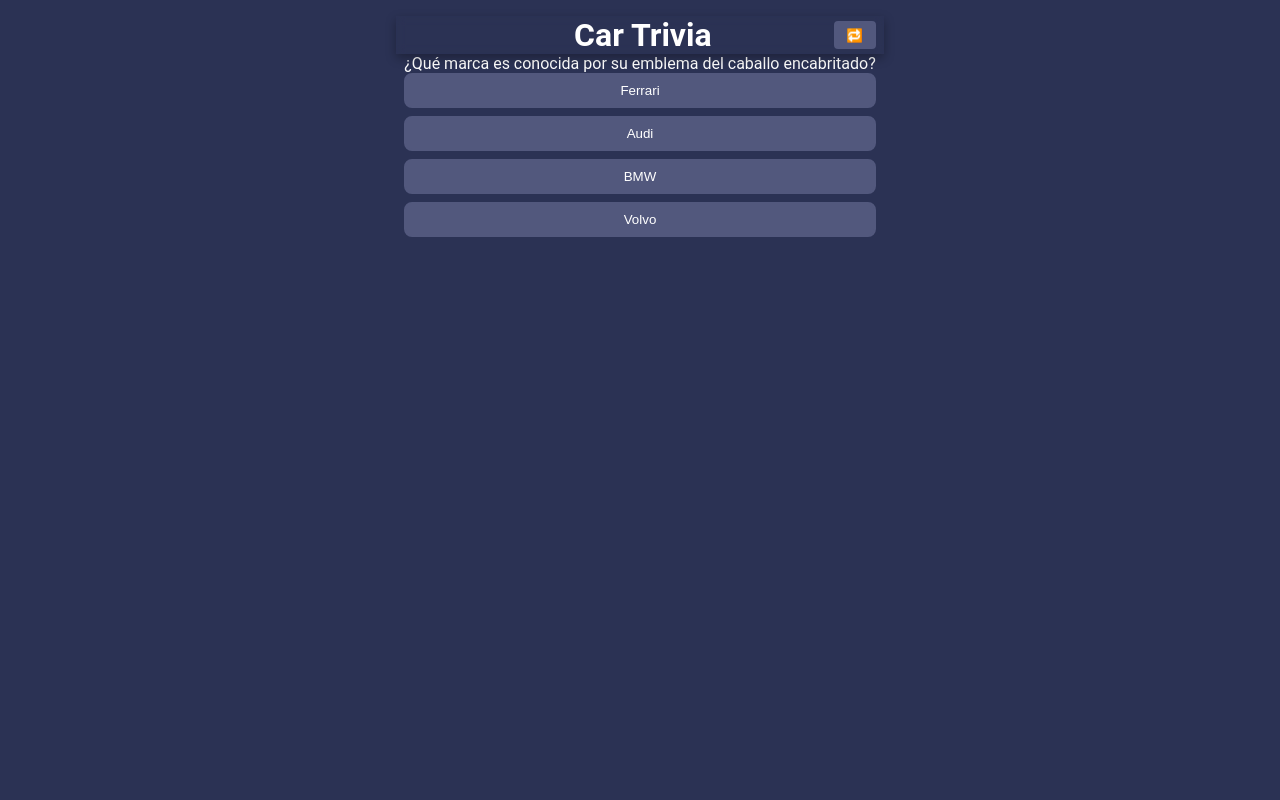
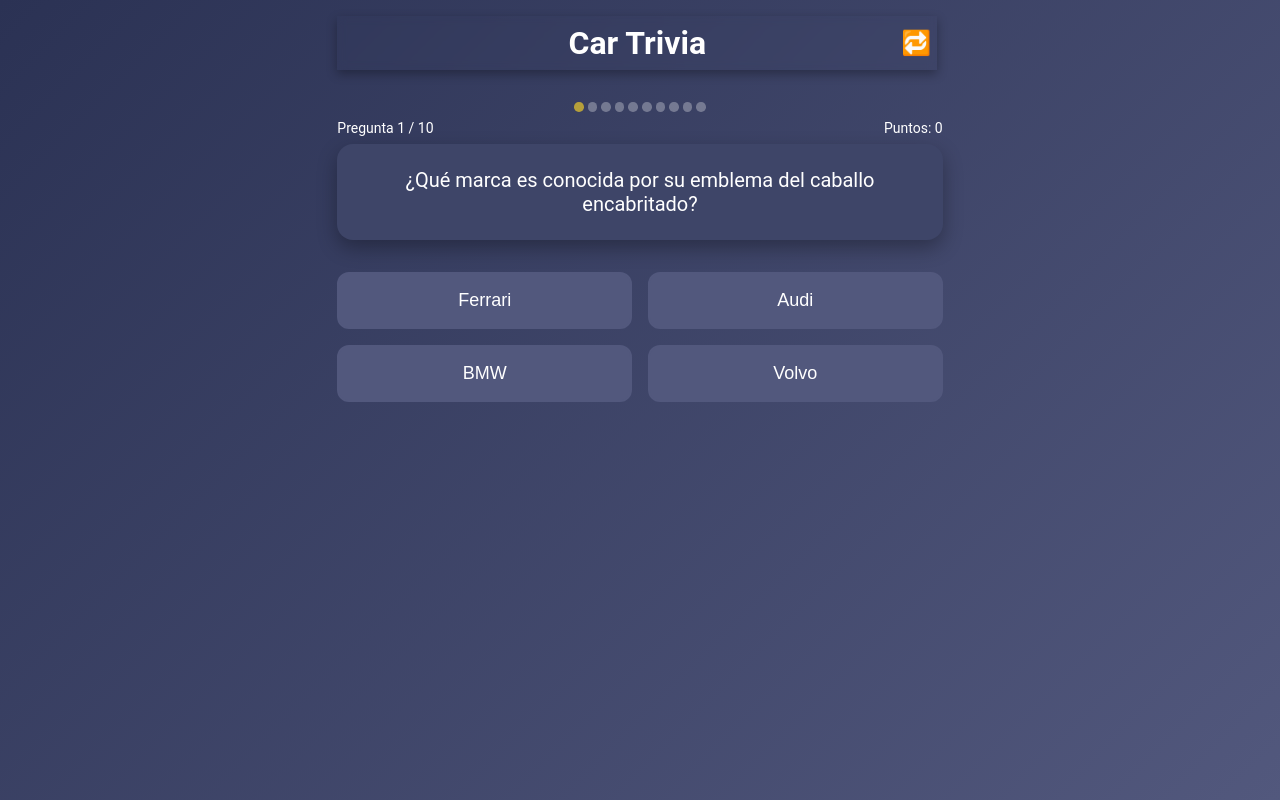
Before and after one commit to AlexanderHB2022/Car-Trivia, a React (Vite) app: page / in a window 1280 px wide. Built offline with nearby package versions, Linux system fonts and the light colour scheme.

Commit message:
style: improve trivia UI

```diff
--- a/src/App.js
+++ b/src/App.js
@@ -17,12 +17,14 @@
     showResult,
     score,
     restart,
+    current,
+    total,
   } = useTrivia();
 
   return (
     <GameLayout>
       <TopBar title="Car Trivia" actionIcon="🔁" onAction={restart} />
-      <QuestionCard text={question} />
+      <QuestionCard text={question} current={current} total={total} score={score} />
       <OptionsGrid
         options={options}
         onSelect={handleOption}
--- a/src/components/OptionsGrid.js
+++ b/src/components/OptionsGrid.js
@@ -2,31 +2,17 @@
 
 export default function OptionsGrid({ options, onSelect, locked, selected, correctIndex }) {
   return (
-    <div className="options-grid" role="group" style={{ display: "grid", gap: "0.5rem", width: "100%" }}>
+    <div key={options.join("-")} className="options-grid fade-in" role="group">
       {options.map((opt, idx) => {
-        const baseStyle = {
-          background: "var(--color3)",
-          color: "var(--text-color)",
-          border: "2px solid var(--color3)",
-          borderRadius: "8px",
-          padding: "0.5rem 1rem",
-          cursor: locked ? "default" : "pointer",
-          margin: 0,
-        };
+        let state = "";
         if (locked) {
-          if (idx === correctIndex) {
-            baseStyle.background = "var(--correct)";
-            baseStyle.borderColor = "var(--correct)";
-          } else if (idx === selected) {
-            baseStyle.background = "var(--absent)";
-            baseStyle.borderColor = "var(--absent)";
-          }
+          if (idx === correctIndex) state = "is-correct pop";
+          else if (idx === selected) state = "is-incorrect shake";
         }
         return (
           <button
             key={idx}
-            className="option-btn give-up-btn"
-            style={baseStyle}
+            className={`option-btn btn-lg ${state}`}
             onClick={() => onSelect(idx)}
             disabled={locked}
             aria-pressed={selected === idx}
--- a/src/components/QuestionCard.js
+++ b/src/components/QuestionCard.js
@@ -1,9 +1,27 @@
 import React from "react";
 
-export default function QuestionCard({ text }) {
+export default function QuestionCard({ text, current = 0, total = 10, score = 0 }) {
+  const chips = Array.from({ length: total }).map((_, i) => (
+    <span
+      key={i}
+      className={`chip${i < current ? " is-filled" : i === current ? " is-current" : ""}`}
+    />
+  ));
+
   return (
-    <div className="question-card" aria-live="polite">
-      {text}
-    </div>
+    <section className="question-wrapper fade-in">
+      <div className="progress" aria-hidden="true">
+        {chips}
+      </div>
+      <div className="question-meta">
+        <span>
+          Pregunta {current + 1} / {total}
+        </span>
+        <span className="score">Puntos: {score}</span>
+      </div>
+      <div key={text} className="question-card card" aria-live="polite">
+        {text}
+      </div>
+    </section>
   );
 }
--- a/src/components/ResultModal.js
+++ b/src/components/ResultModal.js
@@ -3,9 +3,11 @@
 export default function ResultModal({ score, onRestart }) {
   return (
     <div className="modal-overlay" role="dialog" aria-modal="true">
-      <div className="result-modal">
-        <p>Tu puntuación: {score}/10</p>
-        <button className="restart-btn" onClick={onRestart} autoFocus>
+      <div className="result-modal card fade-in">
+        <div className="result-emoji" aria-hidden="true">🏁</div>
+        <h2>Resultado</h2>
+        <p className="result-score">{score}/10</p>
+        <button className="restart-btn btn-lg" onClick={onRestart} autoFocus>
           Reiniciar
         </button>
       </div>
--- a/src/components/TopBar.js
+++ b/src/components/TopBar.js
@@ -2,15 +2,12 @@
 
 export default function TopBar({ title, actionIcon = "❓", onAction }) {
   return (
-    <div
-      className="top-bar"
-      style={{ backdropFilter: "blur(4px)", boxShadow: "0 4px 10px rgba(0,0,0,0.3)" }}
-    >
-      <div className="top-bar-spacer" />
+    <header className="top-bar shadow-soft" role="banner">
+      <div />
       <h1>{title}</h1>
-      <button className="give-up-btn" onClick={onAction}>
+      <button className="top-bar-action" onClick={onAction} aria-label="Reiniciar">
         {actionIcon}
       </button>
-    </div>
+    </header>
   );
 }
--- a/src/game/useTrivia.js
+++ b/src/game/useTrivia.js
@@ -82,5 +82,7 @@
     score,
     restart,
     closeModal,
+    current,
+    total: questions.length,
   };
 }
--- a/src/layouts/GameLayout.js
+++ b/src/layouts/GameLayout.js
@@ -1,5 +1,9 @@
 import React from "react";
 
 export default function GameLayout({ children }) {
-  return <div className="game-container">{children}</div>;
+  return (
+    <main className="game-container">
+      <div className="container game-stack">{children}</div>
+    </main>
+  );
 }
--- a/src/theme.css
+++ b/src/theme.css
@@ -14,7 +14,7 @@
   caret-color: transparent;
 }
 body {
-  background-color: var(--color1);
+  background: linear-gradient(135deg, var(--color1), var(--color3));
   color: var(--text-color);
   font-family: var(--font-main);
   display: flex;
@@ -204,3 +204,238 @@
   opacity: 0.5;
   cursor: default;
 }
+
+/* --- New Utility Classes and Animations --- */
+
+.container {
+  width: min(100% - 2rem, 50rem);
+  margin-inline: auto;
+}
+
+.game-stack > * + * {
+  margin-top: clamp(1rem, 4vw, 2rem);
+}
+
+.shadow-soft {
+  box-shadow: 0 4px 10px rgba(0, 0, 0, 0.3);
+  backdrop-filter: blur(4px);
+}
+
+.card {
+  background: var(--color2);
+  border-radius: 16px;
+  padding: clamp(1rem, 4vw, 1.5rem);
+  box-shadow: 0 8px 20px rgba(0, 0, 0, 0.3);
+}
+
+.btn-lg {
+  padding: clamp(0.75rem, 2vw, 1rem) 1rem;
+  font-size: clamp(1rem, 2.5vw, 1.125rem);
+  border-radius: 12px;
+  transition: background-color 180ms ease, box-shadow 180ms ease,
+    transform 180ms ease;
+}
+
+.btn-lg:hover:not(:disabled) {
+  box-shadow: 0 4px 10px rgba(0, 0, 0, 0.2);
+}
+
+.btn-lg:active:not(:disabled) {
+  transform: scale(0.97);
+}
+
+.btn-lg:focus-visible {
+  outline: 2px solid var(--accent, var(--text-color));
+  outline-offset: 2px;
+}
+
+.top-bar {
+  display: grid;
+  grid-template-columns: 1fr auto 1fr;
+  align-items: center;
+  padding: 0.5rem 0;
+  width: 100%;
+}
+
+.top-bar h1 {
+  grid-column: 2;
+  margin: 0;
+  text-align: center;
+  font-size: clamp(1.5rem, 6vw, 2rem);
+}
+
+.top-bar-action {
+  justify-self: end;
+  background: transparent;
+  border: none;
+  color: var(--text-color);
+  font-size: 1.5rem;
+  cursor: pointer;
+  transition: transform 180ms ease;
+}
+
+.top-bar-action:hover {
+  transform: scale(1.1);
+}
+
+.top-bar-action:active {
+  transform: scale(0.95);
+}
+
+.top-bar-action:focus-visible {
+  outline: 2px solid var(--accent, var(--text-color));
+  border-radius: 50%;
+}
+
+.question-wrapper {
+  width: 100%;
+}
+
+.question-card {
+  text-align: center;
+  font-size: clamp(1rem, 3.5vw, 1.25rem);
+}
+
+.question-meta {
+  display: flex;
+  justify-content: space-between;
+  font-size: 0.875rem;
+  margin-bottom: 0.5rem;
+}
+
+.progress {
+  display: flex;
+  justify-content: center;
+  gap: 0.25rem;
+  margin-bottom: 0.5rem;
+}
+
+.chip {
+  width: 0.6rem;
+  height: 0.6rem;
+  border-radius: 50%;
+  background: rgba(255, 255, 255, 0.3);
+}
+
+.chip.is-filled {
+  background: var(--correct);
+}
+
+.chip.is-current {
+  background: var(--present);
+}
+
+.options-grid {
+  display: grid;
+  gap: 1rem;
+  width: 100%;
+}
+
+@media (min-width: 640px) {
+  .options-grid {
+    grid-template-columns: repeat(2, 1fr);
+  }
+}
+
+.option-btn {
+  background: var(--color3);
+  color: var(--text-color);
+  border: 2px solid var(--color3);
+  border-radius: 12px;
+  padding: clamp(0.75rem, 2vw, 1rem);
+  font-size: clamp(1rem, 2.5vw, 1.125rem);
+  cursor: pointer;
+  transition: background-color 180ms ease, box-shadow 180ms ease,
+    transform 180ms ease;
+}
+
+.option-btn:hover:not(:disabled) {
+  box-shadow: 0 4px 10px rgba(0, 0, 0, 0.2);
+}
+
+.option-btn:active:not(:disabled) {
+  transform: scale(0.97);
+}
+
+.option-btn:focus-visible {
+  outline: 2px solid var(--accent, var(--text-color));
+  outline-offset: 2px;
+}
+
+.option-btn:disabled {
+  opacity: 0.6;
+  cursor: default;
+}
+
+.option-btn.is-correct {
+  background: var(--correct);
+  border-color: var(--correct);
+}
+
+.option-btn.is-incorrect {
+  background: var(--absent);
+  border-color: var(--absent);
+}
+
+.result-modal {
+  text-align: center;
+}
+
+.result-emoji {
+  font-size: 2.5rem;
+  margin-bottom: 0.5rem;
+}
+
+.result-score {
+  font-size: 1.25rem;
+  font-weight: bold;
+  margin: 0.5rem 0 1rem;
+}
+
+.fade-in {
+  animation: fade 0.4s ease;
+}
+
+.pop {
+  animation: pop 0.3s ease;
+}
+
+.shake {
+  animation: shake 0.3s ease;
+}
+
+@keyframes pop {
+  0% {
+    transform: scale(0.95);
+  }
+  70% {
+    transform: scale(1.05);
+  }
+  100% {
+    transform: scale(1);
+  }
+}
+
+@keyframes fade {
+  from {
+    opacity: 0;
+    transform: translateY(0.5rem);
+  }
+  to {
+    opacity: 1;
+    transform: translateY(0);
+  }
+}
+
+@media (prefers-reduced-motion: reduce) {
+  .fade-in,
+  .pop,
+  .shake {
+    animation: none !important;
+  }
+  .btn-lg,
+  .option-btn,
+  .top-bar-action {
+    transition: none !important;
+  }
+}
```
